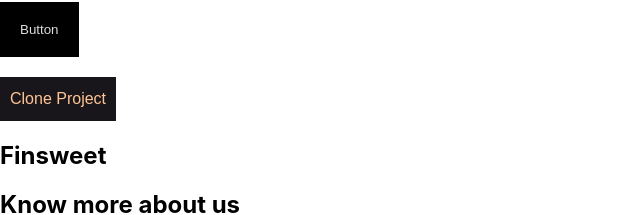
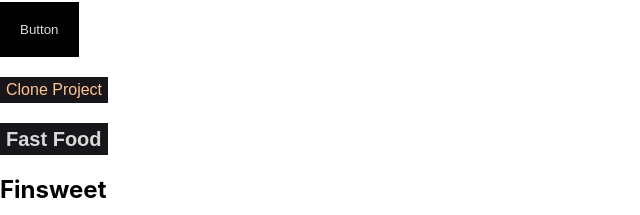
Before and after one commit to gr-sv/Finsweet, a React (Create React App) app: page / in a window 1280 px wide. Shown: the part 227-442 px from the top of the page, without its empty margins (0-640 px from the left). Built offline with nearby package versions, Linux system fonts and the light colour scheme.

Commit message:
Add buttons menu and clone

```diff
--- a/src/components/home/home.css
+++ b/src/components/home/home.css
@@ -3,12 +3,3 @@
 	padding: 20px;
 	color: gainsboro;
 }
-
-.button__clone {
-	color: #FFC492;
-	background-color: #19161B;
-	font-size: 16px;
-	line-height: 24px;
-	text-transform: capitalize;
-	padding: 10px;
-}
--- a/src/components/home/home.js
+++ b/src/components/home/home.js
@@ -12,7 +12,9 @@ function Home () {
 				<br />
 				<Button className="button__black">Button</Button>
 				<br />
-				<Button className="button__clone">Clone Project</Button>
+				<Button button__clone>Clone Project</Button>
+				<br />
+				<Button button__menu>Fast Food</Button>
 			</div>
 
 
--- a/src/components/shared/button/button.css
+++ b/src/components/shared/button/button.css
@@ -6,6 +6,24 @@
 	cursor: pointer;
 }
 
+.button__clone {
+	font-weight: 500;
+	color: #FFC492;
+	background-color: #19161B;
+	font-size: 16px;
+	line-height: 24px;
+	text-transform: capitalize;
+}
+
+.button__menu {
+	font-weight: 700;
+	color: #D9D9D9;
+	background-color: #19161B;
+	font-size: 20px;
+	line-height: 30px;
+	text-transform: capitalize;
+}
+
 .disabled,
 .disabled:hover,
 .disabled:active {
--- a/src/components/shared/button/button.js
+++ b/src/components/shared/button/button.js
@@ -5,10 +5,16 @@ import './button.css';
 const Button = ({
 	children,
 	className,
-	disabled
+	button__clone,
+	button__menu,
+	button__form,
+	disabled,
 }) => {
 	return (
 		<button className={classNames( 'button', className, {
+			'button__clone': button__clone,
+			'button__menu': button__menu,
+			'button__form': button__form,
 			'disabled': disabled,
 		})}>
 			{ children }
```
